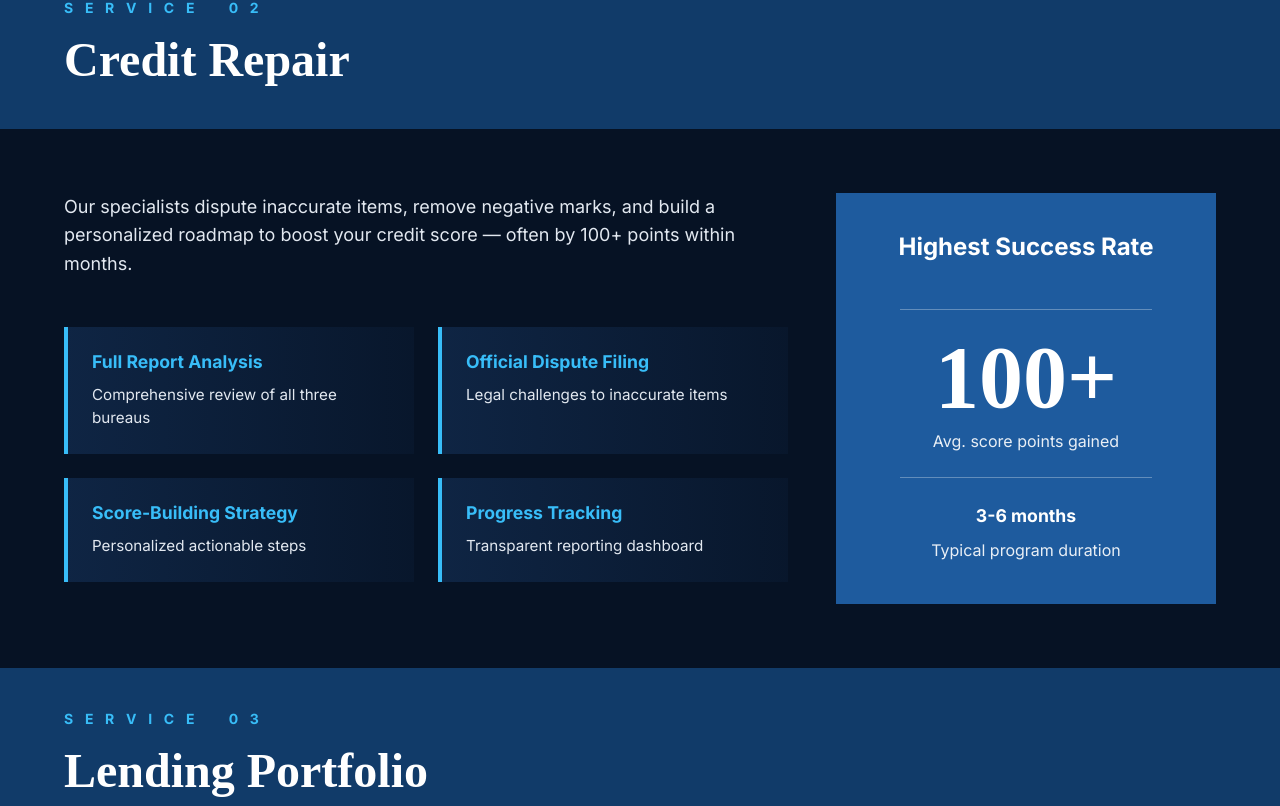
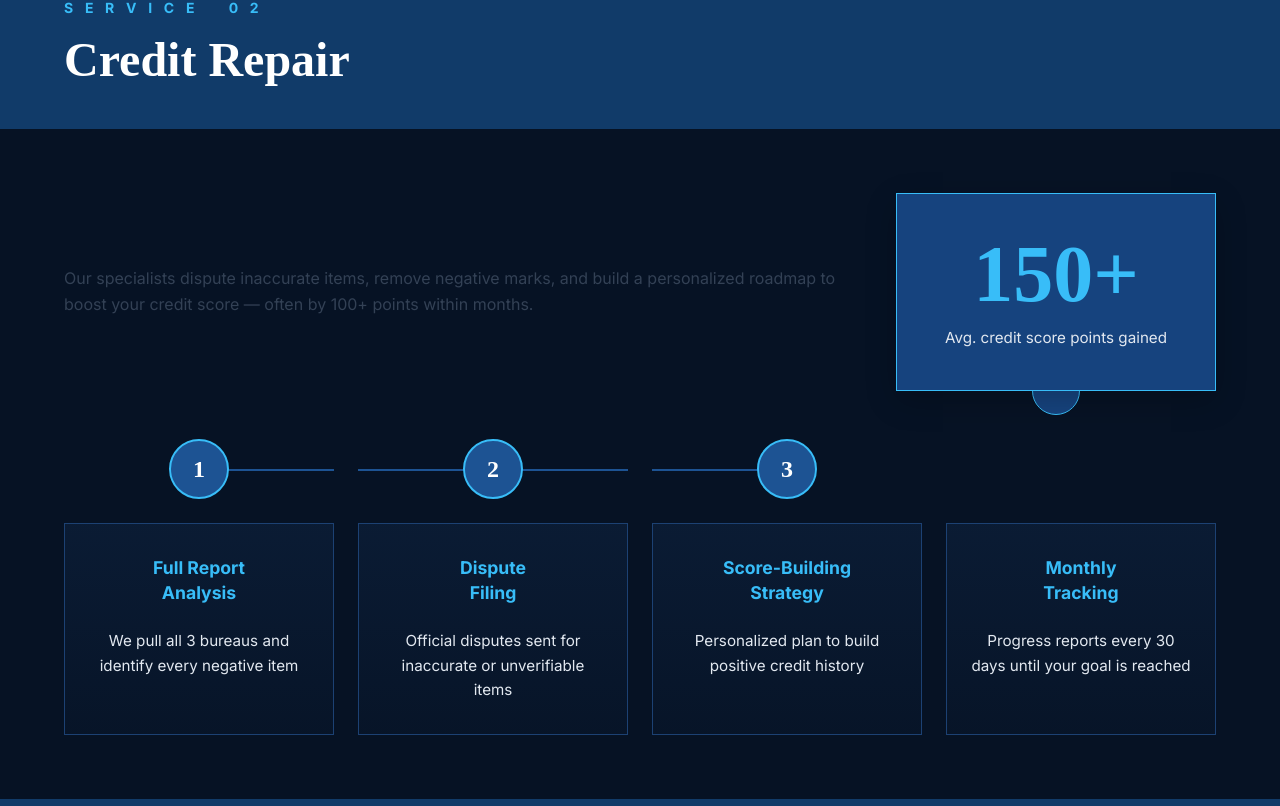
Before and after one commit to f5projects-sudo/nexus-blue-solutions, a React (Vite) app: page / in a window 1280 px wide. Shown: the part 2314-3120 px from the top of the page. Built offline with nearby package versions, Linux system fonts and the light colour scheme.

Commit message:
Add custom design for Service 02 (Credit Repair)

```diff
--- a/src/App.css
+++ b/src/App.css
@@ -495,3 +495,157 @@ main {
     display: none; /* In a real app, we'd add a hamburger menu */
   }
 }
+/* Service 02 Styles */
+.s2-top-row {
+  display: flex;
+  gap: 48px;
+  margin-bottom: 48px;
+}
+
+.s2-desc-box {
+  flex: 1;
+  display: flex;
+  align-items: center;
+}
+
+.s2-stat-box-container {
+  width: 320px;
+  position: relative;
+  display: flex;
+  justify-content: center;
+}
+
+.s2-stat-box {
+  background-color: #16437E;
+  border: 1px solid #38bdf8;
+  padding: 40px 24px;
+  text-align: center;
+  width: 100%;
+  z-index: 2;
+  box-shadow: 0 10px 30px rgba(0,0,0,0.2);
+}
+
+.s2-stat-number {
+  color: #38bdf8;
+  font-size: 5rem;
+  font-weight: 700;
+  font-family: 'Times New Roman', Times, serif;
+  line-height: 1;
+  margin-bottom: 12px;
+}
+
+.s2-stat-text {
+  color: #e2e8f0;
+  font-size: 0.95rem;
+}
+
+.s2-stat-notch {
+  position: absolute;
+  bottom: -24px;
+  width: 48px;
+  height: 48px;
+  background-color: #16437E;
+  border: 1px solid #38bdf8;
+  border-radius: 50%;
+  z-index: 1;
+}
+
+.s2-bottom-grid {
+  display: grid;
+  grid-template-columns: repeat(4, 1fr);
+  gap: 24px;
+}
+
+.s2-col {
+  display: flex;
+  flex-direction: column;
+}
+
+.s2-circle-container {
+  position: relative;
+  display: flex;
+  justify-content: center;
+  align-items: center;
+  height: 60px;
+  margin-bottom: 24px;
+}
+
+.s2-line-left, .s2-line-right {
+  position: absolute;
+  top: 50%;
+  width: 50%;
+  height: 2px;
+  background-color: #1D5393;
+  z-index: 1;
+}
+
+.s2-line-left { left: 0; }
+.s2-line-right { right: 0; }
+.s2-line-invisible { background-color: transparent !important; }
+
+.s2-circle {
+  width: 60px;
+  height: 60px;
+  border-radius: 50%;
+  border: 2px solid #38bdf8;
+  background-color: #1D5393;
+  color: white;
+  display: flex;
+  justify-content: center;
+  align-items: center;
+  font-size: 1.5rem;
+  font-weight: bold;
+  font-family: 'Times New Roman', Times, serif;
+  z-index: 2;
+  position: relative;
+}
+
+.s2-circle-placeholder {
+  width: 60px;
+  height: 60px;
+}
+
+.s2-card {
+  background-color: transparent;
+  border: 1px solid #1C4173;
+  padding: 32px 24px;
+  flex: 1;
+  background: linear-gradient(180deg, rgba(28,65,115,0.2) 0%, rgba(28,65,115,0.05) 100%);
+}
+
+.s2-feature-title {
+  color: #38bdf8;
+  text-align: center;
+  font-size: 1.1rem;
+  line-height: 1.4;
+  margin-bottom: 24px;
+  font-weight: 700;
+}
+
+.s2-feature-desc {
+  color: #e2e8f0;
+  text-align: center;
+  font-size: 0.95rem;
+  margin: 0;
+}
+
+@media (max-width: 992px) {
+  .s2-top-row {
+    flex-direction: column;
+  }
+  .s2-stat-box-container {
+    width: 100%;
+  }
+  .s2-bottom-grid {
+    grid-template-columns: repeat(2, 1fr);
+  }
+  .s2-circle-container {
+    display: none;
+  }
+}
+
+@media (max-width: 768px) {
+  .s2-bottom-grid {
+    grid-template-columns: 1fr;
+  }
+}
--- a/src/components/Services.jsx
+++ b/src/components/Services.jsx
@@ -1,4 +1,52 @@
 import React from 'react';
+
+const ServiceBlock2 = ({ number, title, description, features, highlight }) => (
+  <div className="service-block">
+    <div className="service-header-bar">
+      <div className="container">
+        <span className="service-tagline">S E R V I C E &nbsp;&nbsp; 0 {number}</span>
+        <h2 className="service-block-title">{title}</h2>
+      </div>
+    </div>
+    <div className="service-content-area">
+      <div className="container">
+        <div className="s2-top-row">
+          <div className="s2-desc-box">
+            <p>{description}</p>
+          </div>
+          <div className="s2-stat-box-container">
+            <div className="s2-stat-box">
+              <div className="s2-stat-number">{highlight.mainStat}</div>
+              <div className="s2-stat-text">{highlight.mainText}</div>
+            </div>
+            <div className="s2-stat-notch"></div>
+          </div>
+        </div>
+
+        <div className="s2-bottom-grid">
+          {features.map((f, idx) => (
+            <div className="s2-col" key={idx}>
+              <div className="s2-circle-container">
+                {idx > 0 && idx < 3 && <div className="s2-line-left"></div>}
+                {idx === 3 && <div className="s2-line-left s2-line-invisible"></div>}
+                {idx < 3 ? (
+                  <div className="s2-circle">{idx + 1}</div>
+                ) : (
+                  <div className="s2-circle-placeholder"></div>
+                )}
+                {idx < 2 && <div className="s2-line-right"></div>}
+              </div>
+              <div className="s2-card">
+                <h4 className="s2-feature-title" dangerouslySetInnerHTML={{ __html: f.title }}></h4>
+                <p className="s2-feature-desc">{f.desc}</p>
+              </div>
+            </div>
+          ))}
+        </div>
+      </div>
+    </div>
+  </div>
+);
 
 const ServiceBlock = ({ number, title, description, features, highlight }) => (
   <div className="service-block">
@@ -66,17 +114,17 @@ const Services = () => {
       title: "Credit Repair",
       description: "Our specialists dispute inaccurate items, remove negative marks, and build a personalized roadmap to boost your credit score — often by 100+ points within months.",
       features: [
-        { title: "Full Report Analysis", desc: "Comprehensive review of all three bureaus" },
-        { title: "Official Dispute Filing", desc: "Legal challenges to inaccurate items" },
-        { title: "Score-Building Strategy", desc: "Personalized actionable steps" },
-        { title: "Progress Tracking", desc: "Transparent reporting dashboard" }
+        { title: "Full Report<br/>Analysis", desc: "We pull all 3 bureaus and identify every negative item" },
+        { title: "Dispute<br/>Filing", desc: "Official disputes sent for inaccurate or unverifiable items" },
+        { title: "Score-Building<br/>Strategy", desc: "Personalized plan to build positive credit history" },
+        { title: "Monthly<br/>Tracking", desc: "Progress reports every 30 days until your goal is reached" }
       ],
       highlight: {
-        title: "Highest Success Rate",
-        mainStat: "100+",
-        mainText: "Avg. score points gained",
-        subStat: "3-6 months",
-        subText: "Typical program duration"
+        title: "",
+        mainStat: "150+",
+        mainText: "Avg. credit score points gained",
+        subStat: "",
+        subText: ""
       }
     },
     {
@@ -101,9 +149,12 @@ const Services = () => {
 
   return (
     <section id="services" className="services-section-wrapper">
-      {servicesData.map((svc, idx) => (
-        <ServiceBlock key={idx} {...svc} />
-      ))}
+      {servicesData.map((svc, idx) => {
+        if (svc.number === "2") {
+          return <ServiceBlock2 key={idx} {...svc} />
+        }
+        return <ServiceBlock key={idx} {...svc} />
+      })}
     </section>
   );
 };
```
